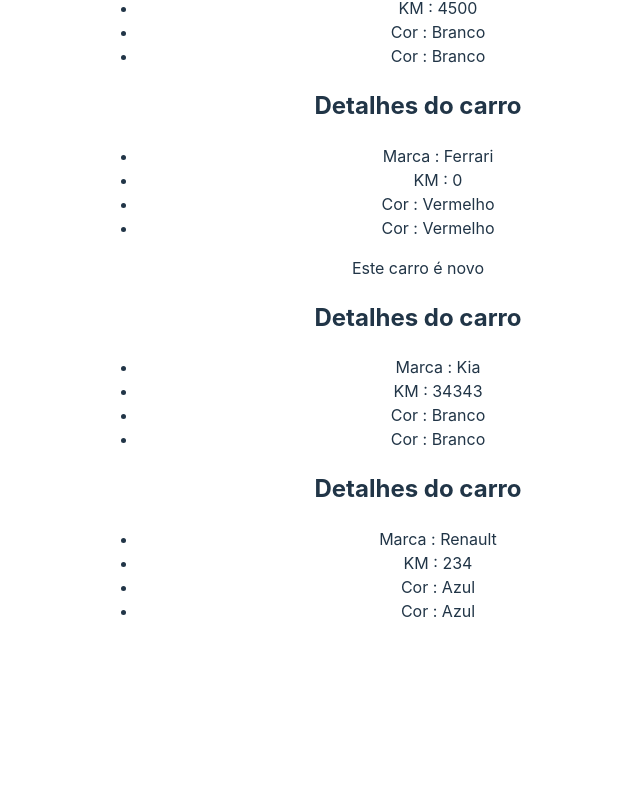
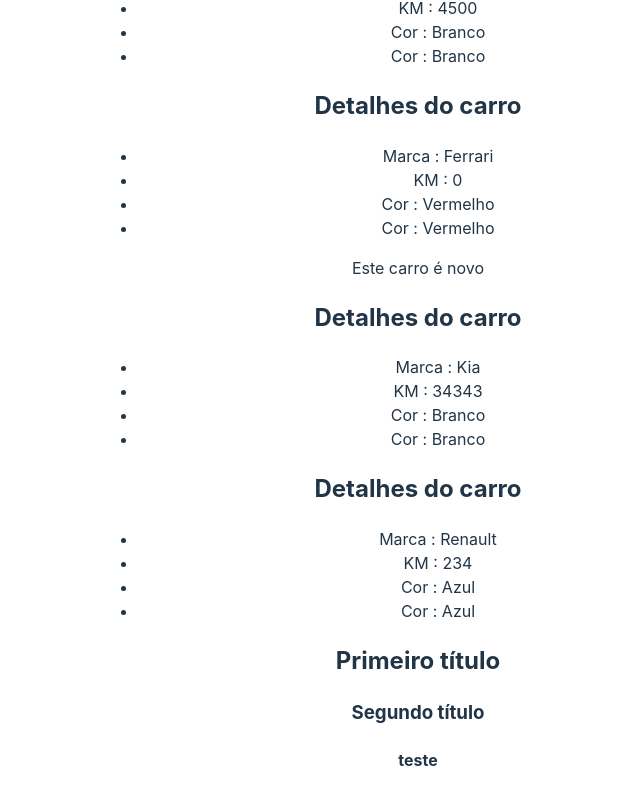
Before and after one commit to LuisFelipeSalvarani/curso_react, a React (Vite) app in the folder avancando/avancando/: page / in a window 1280 px wide. Shown: the part 2349-3153 px from the top of the page, without its empty margins (222-862 px from the left). Before the commit the page ends 3020 px from the top, so only its background shows below. Built offline with nearby package versions, Linux system fonts and the light colour scheme.

Commit message:
Fragment

```diff
--- a/avancando/avancando/src/App.jsx
+++ b/avancando/avancando/src/App.jsx
@@ -1,4 +1,4 @@
-import { useState } from 'react'
+import { Fragment, useState } from 'react'
 import reactLogo from './assets/react.svg'
 import viteLogo from '/vite.svg'
 import './App.css'
@@ -9,10 +9,11 @@
 import ConditionalRender from './components/ConditionalRender'
 import ShowUserName from './components/ShowUserName'
 import CarDetails from './components/CarDetails'
+import Fragments from './components/Fragment'
 
 function App() {
   const [count, setCount] = useState(0)
-  const name = "Joaquim"
+  // const name = "Joaquim"
   const [useName] = useState("Maria")
 
   const cars = [
@@ -44,9 +45,10 @@
       <CarDetails brand="Fiat" km={4500} color="Branco" newCar={false}/>
       {/* loop em array de objetos */}
       {cars.map((car) => (
-        <CarDetails brand={car.brand} color={car.color} newCar={car.newCar} km={car.km}/>
-      ))}
-
+        <CarDetails key={car.id} brand={car.brand} color={car.color} newCar={car.newCar} km={car.km}/>
+        ))}
+      {/* fragment */}
+      <Fragments propFragment="teste"/>
     </>
   )
 }
--- /dev/null
+++ b/avancando/avancando/src/components/Fragment.jsx
@@ -0,0 +1,11 @@
+const Fragments = ({propFragment}) => {
+  return (
+    <>
+        <h2>Primeiro título</h2>
+        <h3>Segundo título</h3>
+        <h4>{propFragment}</h4>
+    </>
+  )
+}
+
+export default Fragments
```
